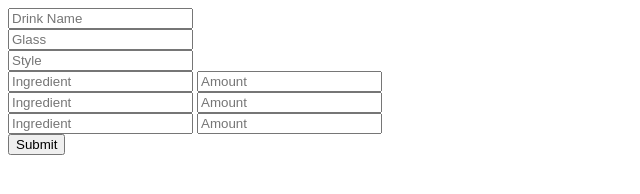
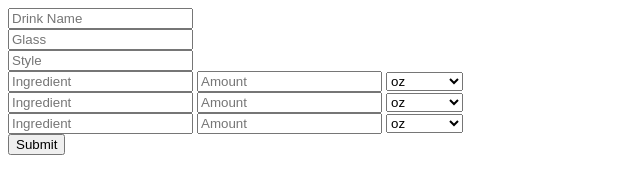
Before and after one commit to RyanYocum/Drink-Master, a website: page index.html in a window 1280 px wide. Shown: the whole page, without its empty margins (0-640 px from the left). Drawn offline with Linux system fonts and the light colour scheme.

Commit message:
added units to the html for ingredients

```diff
--- a/index.html
+++ b/index.html
@@ -23,12 +23,27 @@
     <br>
     <input type="text" name="ingredient" placeholder="Ingredient">
     <input type="number" name="amount" placeholder="Amount">
+    <select>
+      <option value="oz">oz</option>
+      <option value="teaspoon">teaspoon</option>
+      <option value="dash">dash</option>
+    </select>
     <br>
     <input type="text" name="ingredient" placeholder="Ingredient">
     <input type="number" name="amount" placeholder="Amount">
+    <select>
+      <option value="oz">oz</option>
+      <option value="teaspoon">teaspoon</option>
+      <option value="dash">dash</option>
+    </select>
     <br>
     <input type="text" name="ingredient" placeholder="Ingredient">
     <input type="number" name="amount" placeholder="Amount">
+    <select>
+      <option value="oz">oz</option>
+      <option value="teaspoon">teaspoon</option>
+      <option value="dash">dash</option>
+    </select>
     <br>
     <input type="submit" name="submit" value="Submit">
   </form>
```
